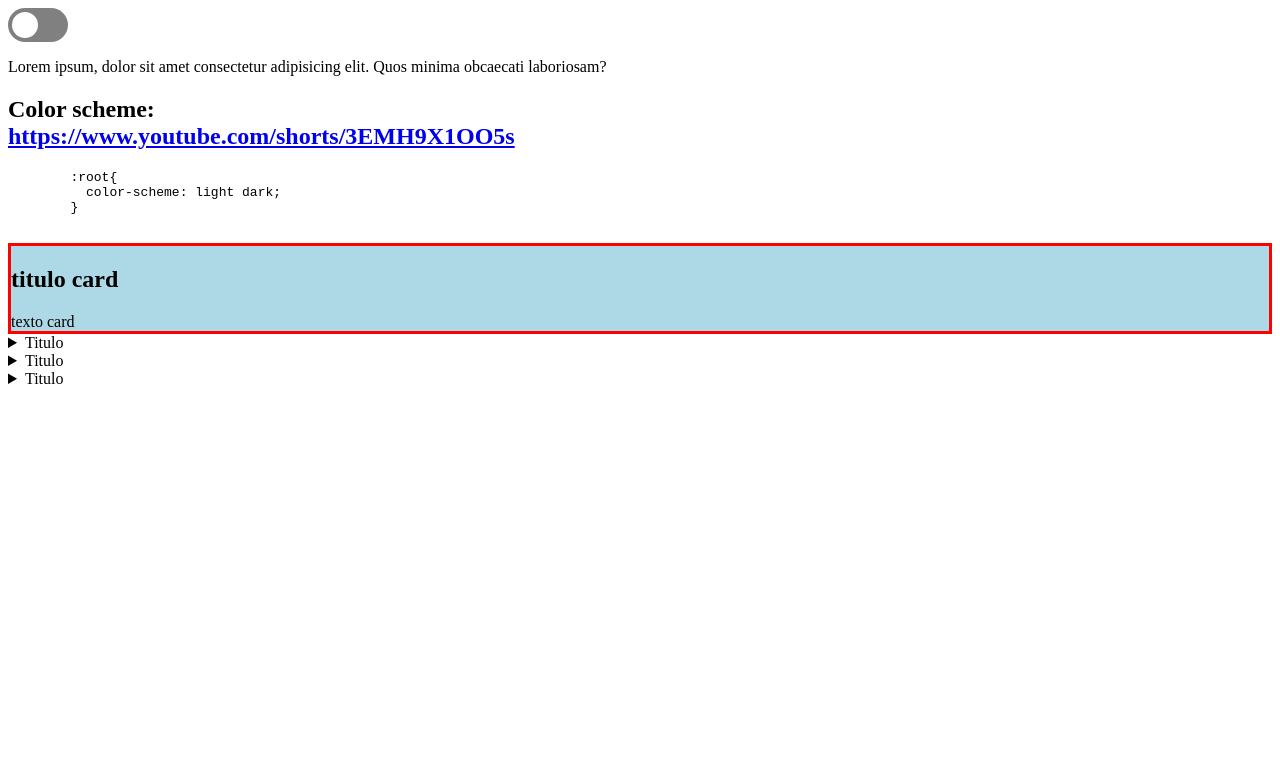
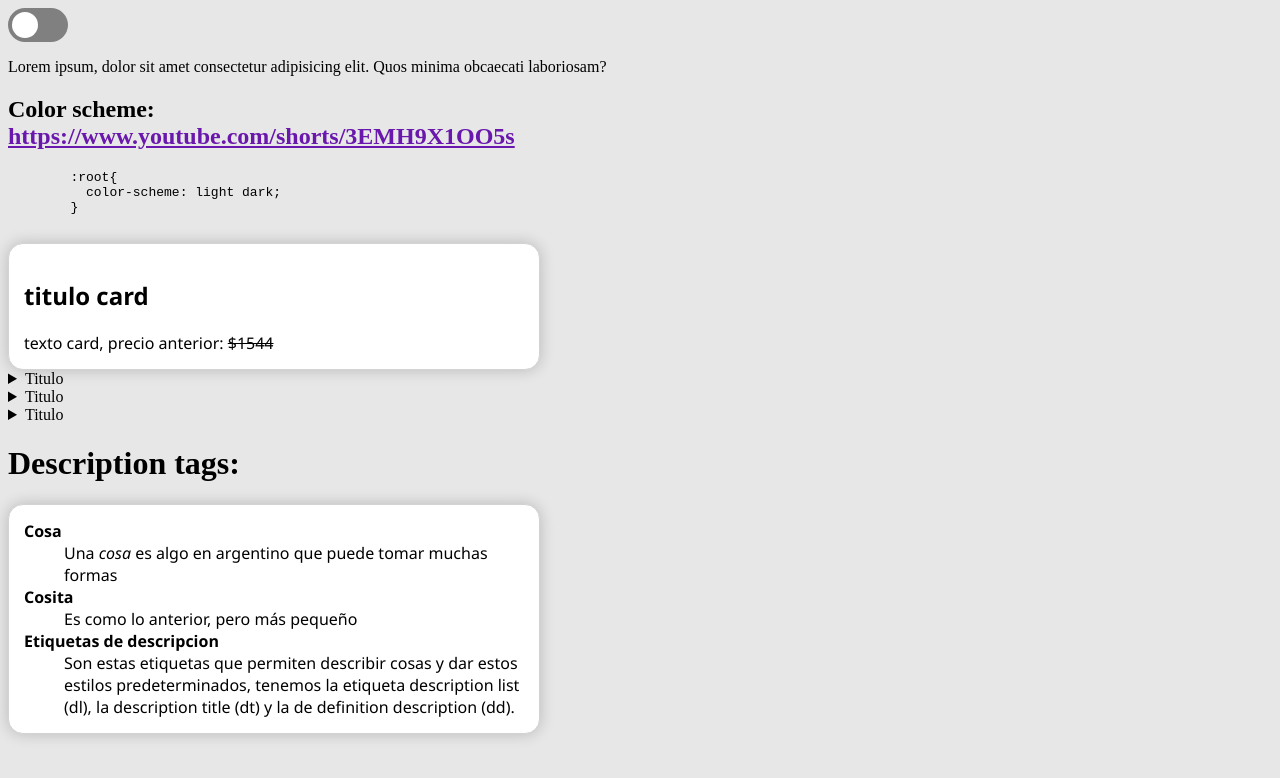
Before and after one commit to d3vh4n5/micv, a plain HTML site: page views/vista.html in a window 1280 px wide. Drawn offline with Linux system fonts and the light colour scheme.

```diff
--- a/views/estilos.css
+++ b/views/estilos.css
@@ -2,23 +2,32 @@
 
 :root{
 
-    --bg2: lightblue;
-    --card-border: red;
+    --bg2: white;
+    --card-border: lightgray;
+    --color-anchor: rgb(105, 23, 172);
+    --shadow: rgba(0, 0, 0, 0.2);
 }
 
 
 body {
-    background-color: white;
+    background-color: #e7e7e7;
     color: black;
     transition: background-color 0.5s, color 0.5s;
+    transition: all .5s ease;
+  }
+
+  a{
+    color: var(--color-anchor);
   }
 
 .dark-mode {
-    --bg2: darkblue;
-    --card-border: pink;
+    --bg2: rgb(39, 39, 39);
+    --card-border: transparent;
+    --color-anchor: teal;
+    --shadow: transparent;
 
     background-color: rgb(22, 22, 22);
-    color: rgb(248, 250, 126);
+    color: lightblue;
   }
 
   .dark-mode-switch {
@@ -82,7 +91,18 @@
 
 
 
-  .card{
-    background: var(--bg2);
-    border: 3px solid var(--card-border);
+
+
+  dl, .card{
+    border: 1px solid var(--card-border);
+    max-width: 500px;
+    padding: 15px;
+    border-radius: 15px;
+    background-color: var(--bg2);
+    font-family: 'Segoe UI', Tahoma, Geneva, Verdana, sans-serif;
+    box-shadow: 0px 0px 15px var(--shadow);
   }
+
+  dt{
+    font-weight: bold;
+  }
--- a/views/vista.html
+++ b/views/vista.html
@@ -28,7 +28,7 @@
         <div class="img"></div>
         <div class="card-texto">
           <h2>titulo card</h2>
-          texto card
+          texto card, precio anterior: <del>$1544</del>
         </div>
       </div>
 
@@ -45,6 +45,24 @@
         <p>Contenido</p>
       </details>
 
+      <h1>Description tags:</h1>
+      <dl>
+        <dt>Cosa</dt>
+        <dd>
+          Una <dfn>cosa</dfn> es algo en argentino que puede tomar muchas formas
+        </dd>
+        <dt>Cosita</dt>
+        <dd>
+          Es como lo anterior, pero más pequeño
+        </dd>
+        <dt>Etiquetas de descripcion</dt>
+        <dd>
+          Son estas etiquetas que permiten describir cosas y dar estos estilos
+          predeterminados, tenemos la etiqueta description list (dl), la description
+          title (dt) y la de definition description (dd).
+        </dd>
+      </dl>
+
 
 <script>
     const darkModeToggle = document.getElementById('dark-mode-toggle');
```
Also changed, not shown: assets/data/projects.json (+14 -0 lines), assets/img/tt.png (added).
